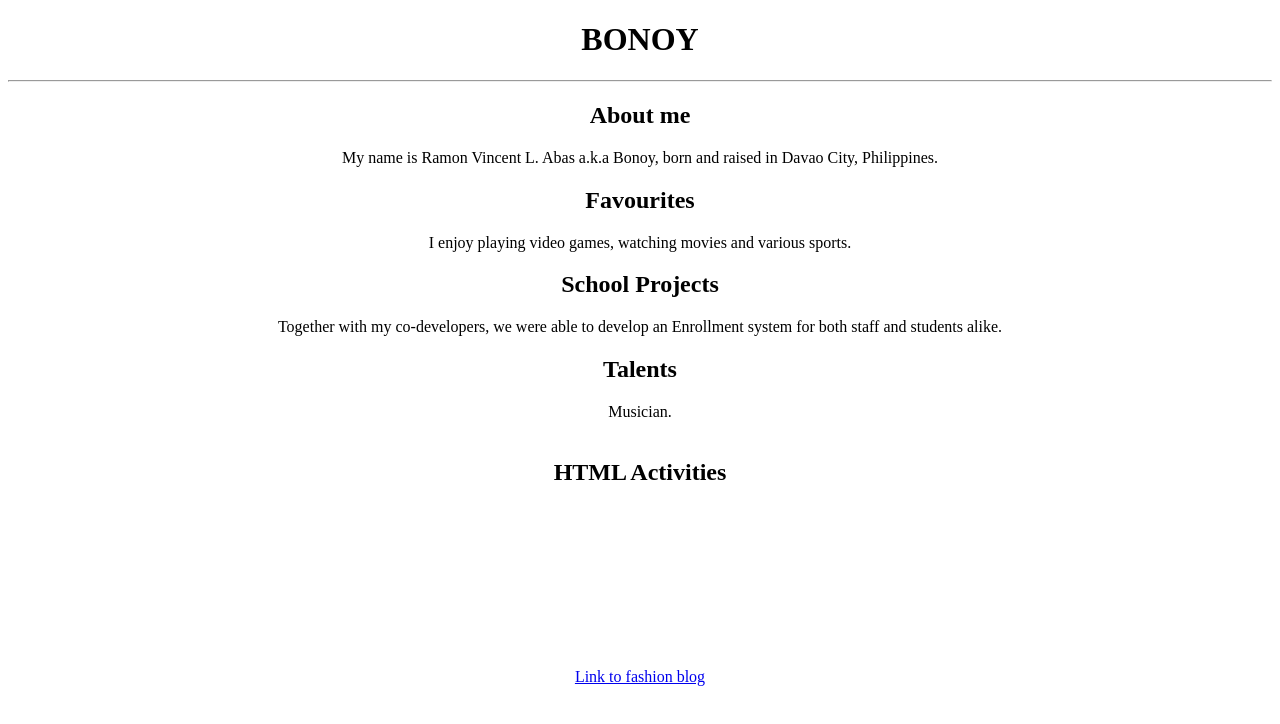
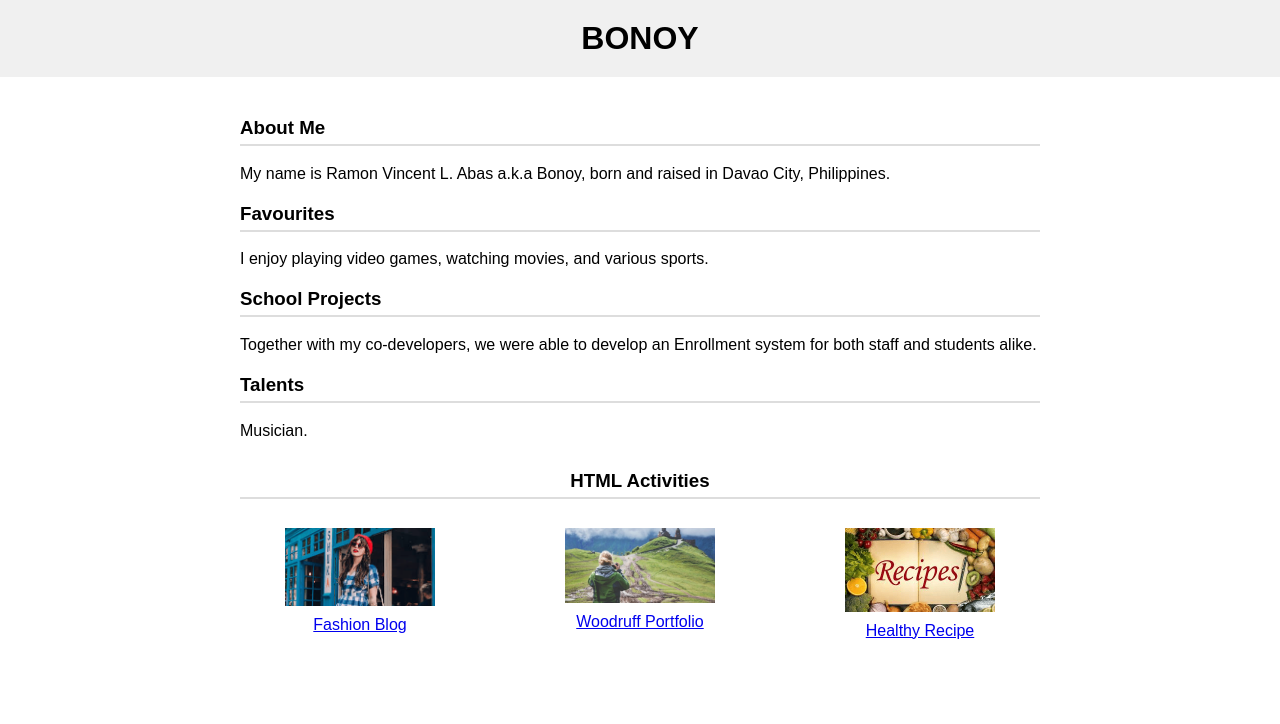
Before and after one commit to AbasIt2A/AbasIt2A.github.io, a plain HTML site: page index.html in a window 1280 px wide. Drawn offline with Linux system fonts and the light colour scheme.

Commit message:
sadsas
dsad

```diff
--- a/index.html
+++ b/index.html
@@ -4,33 +4,47 @@
     <meta charset="UTF-8">
     <meta name="viewport" content="width=device-width, initial-scale=1.0">
     <title>BONOY</title>
+    <link href="portfolio.css" type="text/css" rel="stylesheet">
 </head>
-<h1>BONOY</h1>
-<hr>
-<h2 align="center">About me</h2>
-<body align= "center">My name is Ramon Vincent L. Abas a.k.a Bonoy, born and raised in Davao City, Philippines.
-    <br>
-    <h2>Favourites</h2>
-        I enjoy playing video games, watching movies and various sports.
-        <h2>School Projects</h2>
-        Together with my co-developers, we were able to develop an Enrollment system for both staff and students alike.
-        <br>
-        <h2>Talents</h2>
-        Musician.
-        <br>
-        <br>
-        <h2>HTML Activities</h2>
-        <br>
-        <br>
-        <br>
-        <br>
-        <br>
-        <br>
-        <br>
-        <br>
-        <br>
-        <a href= "html/fashionblog/index.html">
-Link to fashion blog
-        </a>
+<body>
+    <div class="bgcolor">
+        <h1>BONOY</h1>
+    </div>
+    <div class="content">
+        <h3>About Me</h3>
+        <p>My name is Ramon Vincent L. Abas a.k.a Bonoy, born and raised in Davao City, Philippines.</p>
+
+        <h3>Favourites</h3>
+        <p>I enjoy playing video games, watching movies, and various sports.</p>
+
+        <h3>School Projects</h3>
+        <p>Together with my co-developers, we were able to develop an Enrollment system for both staff and students alike.</p>
+
+        <h3>Talents</h3>
+        <p>Musician.</p>
+
+        <h3 class="center">HTML Activities</h3>
+
+        <div class="activity">
+            <div class="item">
+                <img src="images/fashion.png" alt="Fashion Blog Image">
+                <div class="link">
+                    <a href="html/fashionblog/index.html">Fashion Blog</a>
+                </div>
+            </div>
+            <div class='item'>
+                <img src="images/woodruff.jpeg" alt="woodruff_portfolio">
+                <div class='link'>
+                <a href="woodruff_portfolio.html/index.html">Woodruff Portfolio</a>
+            </div>
+            </div>
+            <div class="item">
+                <img src="images/recipe.png" alt="Recipe Image">
+                <div class="link">
+                    <a href="recipe/recipe.html">Healthy Recipe</a>
+                </div>
+            </div>
+        </div>
+    </div>
 </body>
 </html>
--- /dev/null
+++ b/portfolio.css
@@ -0,0 +1,79 @@
+.activity {
+    display: flex;
+    justify-content: center;
+    gap: 40px;
+    text-align: center;
+}
+
+.activity .item {
+    display: inline-block;
+}
+
+.activity img {
+    width: 150px;
+    display: block;
+    margin: 0 auto;
+}
+
+.activity .link {
+    margin-top: 10px;
+}
+
+.bgcolor {
+    background-color: aqua;
+    padding: 20px;
+    text-align: center;
+}
+
+body {
+    font-family: Arial, sans-serif;
+    margin: 0;
+    padding: 0;
+}
+
+.bgcolor {
+    background-color: #f0f0f0;
+    padding: 20px;
+    text-align: center;
+}
+
+.content {
+    max-width: 800px;
+    margin: 0 auto;
+    padding: 20px;
+}
+
+h1 {
+    margin: 0;
+}
+
+h3 {
+    margin-top: 20px;
+    border-bottom: 2px solid #ddd;
+    padding-bottom: 5px;
+}
+
+p {
+    margin: 10px 0;
+}
+
+.activity {
+    display: flex;
+    justify-content: space-around;
+    flex-wrap: wrap;
+}
+
+.item {
+    margin: 10px;
+    text-align: center;
+}
+
+img {
+    max-width: 100%;
+    height: auto;
+}
+
+.center {
+    text-align: center;
+    margin-top: 30px;
+}
--- /dev/null
+++ b/recipe/style.css
@@ -0,0 +1,27 @@
+img {
+    height: 150px;
+}
+
+.description {
+    font-size: 20px;
+}
+
+#cook-time {
+    font-weight: bold;
+}
+
+.ingredients {
+    list-style: square;
+}
+
+.time {
+    color: gray;
+}
+
+.external-link {
+    color: seagreen;
+}
+
+h1, h2, p, li {
+font-family: Helvetica;
+}
--- /dev/null
+++ b/woodruff_portfolio.html/style.css
@@ -0,0 +1,23 @@
+.header {
+background-color: cornflowerblue;
+text-align: center;
+}
+
+.about-me {
+    font-size: 20px;
+    opacity: 50%;
+}
+
+.title {
+font-weight: bold;
+}
+
+h1 {
+    color: azure;
+}
+
+
+body {
+    font-family: Georgia;
+    background-image: url('https://content.codecademy.com/courses/learn-css-selectors-visual-rules/hypnotize_bg.png');
+}
```
Also changed, not shown: html/fashionblog/index.html (+2 -1 lines), prelim_exam/dashboard.html (added, +17 -0 lines), prelim_exam/login.html (added, +29 -0 lines), prelim_exam/logout.html (added, +16 -0 lines), prelim_exam/regist.html (added, +30 -0 lines), recipe/recipe.html (added, +48 -0 lines), woodruff_portfolio.html/index.html (added, +39 -0 lines), images/fashion.png (added), images/recipe.png (added), images/woodruff.jpeg (added), prelim_exam/exam.css (added), 1 other file.
